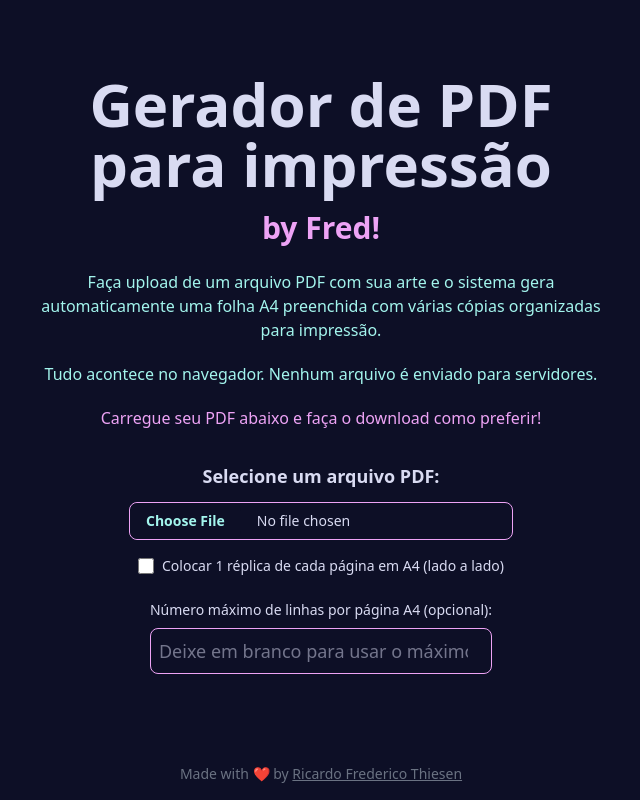
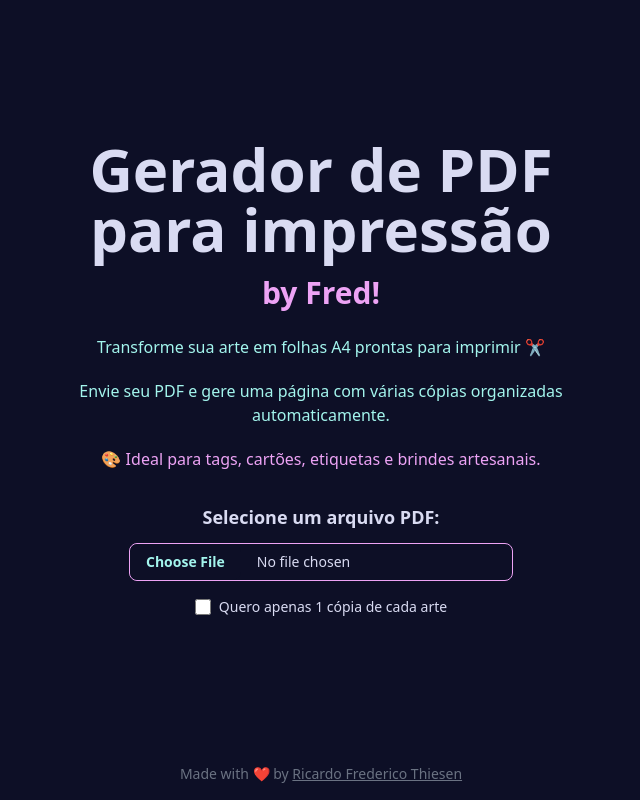
Before and after one commit to FredThiesen/pdf-transformer-webapp, a React (Vite) app: page / in a window 1280 px wide. Shown: the whole page, without its empty margins (319-959 px from the left). Built offline with nearby package versions, Linux system fonts and the light colour scheme.

Commit message:
feat: simplify & remove line limiter component

```diff
--- a/src/App.tsx
+++ b/src/App.tsx
@@ -51,16 +51,14 @@ function App() {
 						by Fred!
 					</span>
 					<p className="text-green mb-1 text-center">
-						Faça upload de um arquivo PDF com sua arte e o sistema gera
-						automaticamente uma folha A4 preenchida com várias cópias
-						organizadas para impressão.
+						Transforme sua arte em folhas A4 prontas para imprimir ✂️
 					</p>
 					<p className="text-green mb-1 text-center">
-						Tudo acontece no navegador. Nenhum arquivo é enviado para
-						servidores.
+						Envie seu PDF e gere uma página com várias cópias organizadas
+						automaticamente.
 					</p>
 					<p className="text-tertiary mb-4 text-center">
-						Carregue seu PDF abaixo e faça o download como preferir!
+						🎨 Ideal para tags, cartões, etiquetas e brindes artesanais.
 					</p>
 					<div className="w-full flex flex-col gap-4 items-center">
 						<PdfUploader
@@ -78,14 +76,14 @@ function App() {
 								className="w-4 h-4"
 							/>
 							<label htmlFor="tileAll" className="text-sm">
-								Colocar 1 réplica de cada página em A4 (lado a lado)
+								Quero apenas 1 cópia de cada arte
 							</label>
 						</div>
 						{/* Componente para configurar o número máximo de linhas por página A4 */}
-						<MaxRowsInput
+						{/* <MaxRowsInput
 							value={maxRows}
 							onChange={(n: number | undefined) => setMaxRows(n)}
-						/>
+						/> */}
 						<PdfActions
 							pages={pages}
 							mergedPdfUrl={mergedPdfUrl}
```
